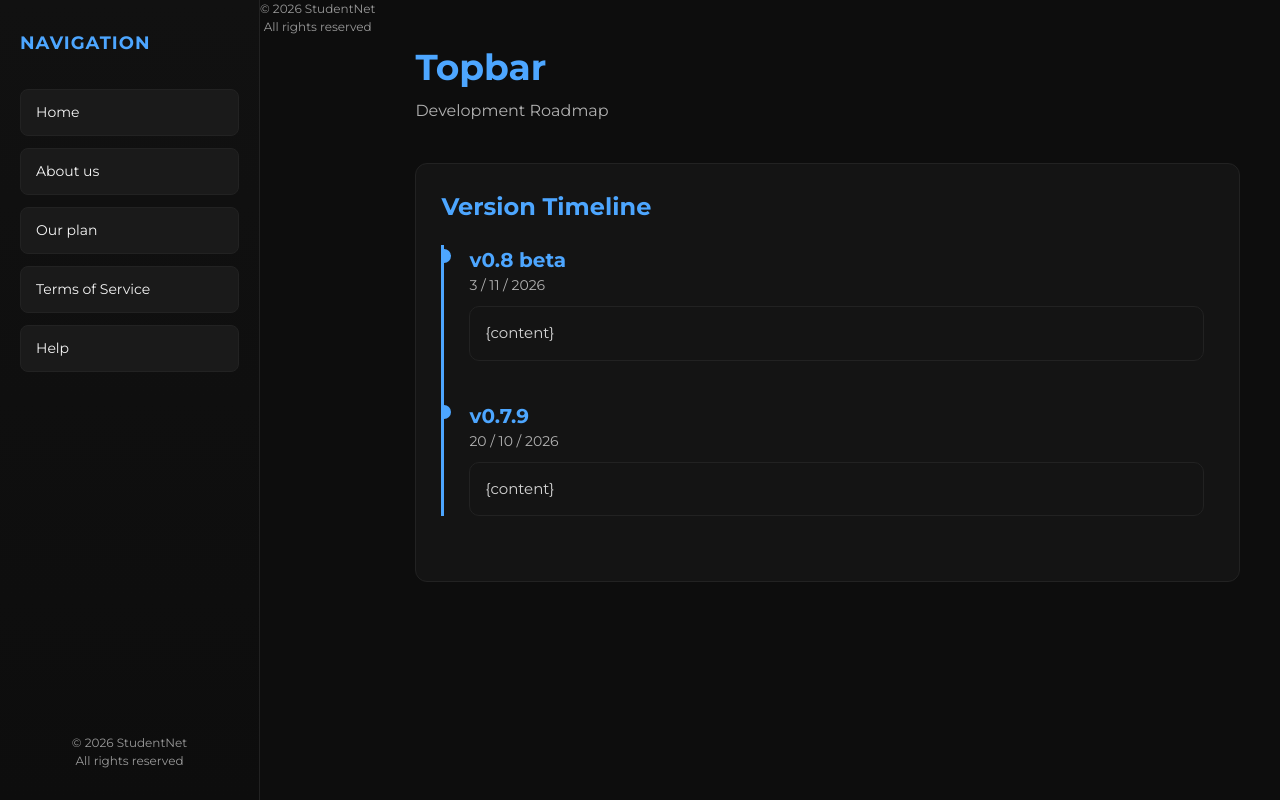
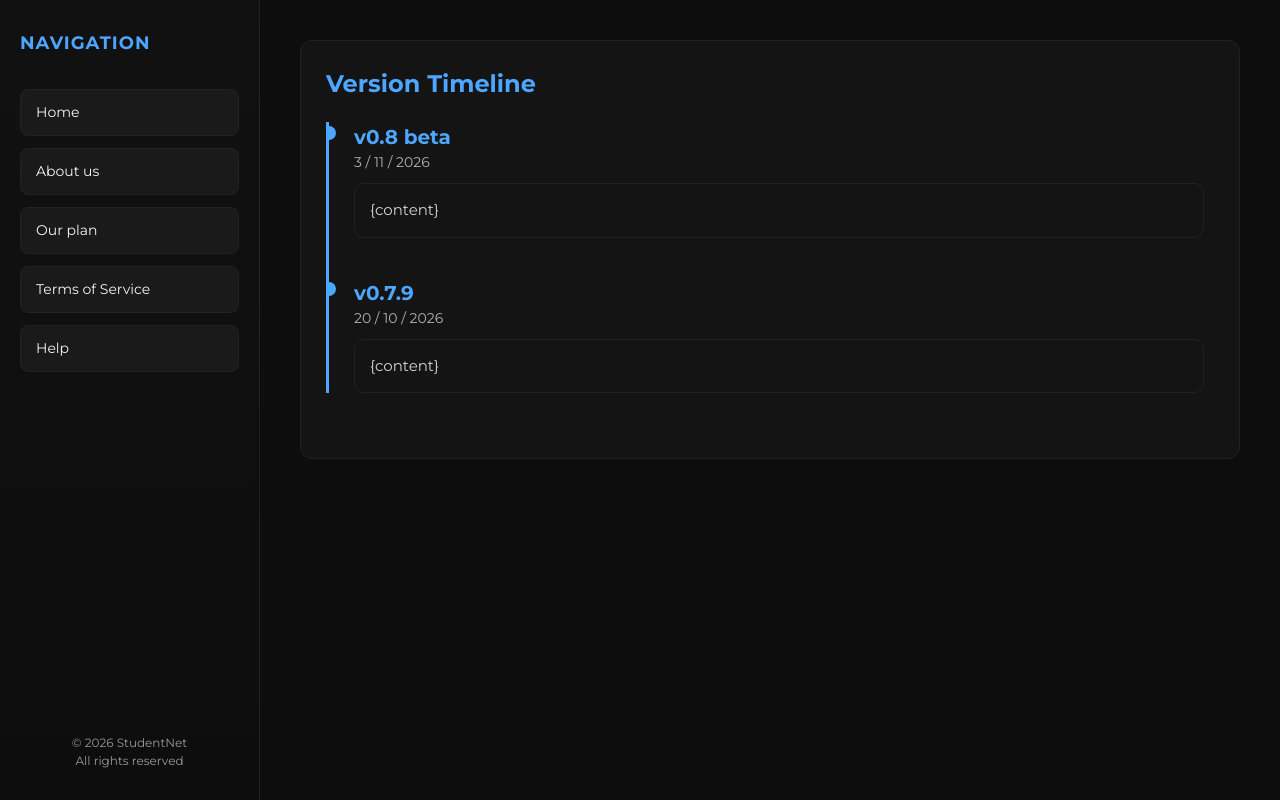
Before and after one commit to mainisaacshchong/studentnet, a website: page public/plan.html in a window 1280 px wide. Drawn offline with Linux system fonts and the light colour scheme.

Commit message:
Ready for Koyeb deployment

```diff
--- a/public/plan.html
+++ b/public/plan.html
@@ -89,19 +89,10 @@
 </div>
 
 
-    <div class="copyright">
-        © 2026 StudentNet<br>All rights reserved
-    </div>
-</div>
-
 <!-- MAIN CONTENT -->
 <div class="main">
 
     <!-- TOP BAR -->
-    <div class="welcome">
-        <h1>Topbar</h1>
-        <p style="opacity:0.7; margin-top:5px;">Development Roadmap</p>
-    </div>
 
     <!-- TIMELINE PANEL -->
     <div class="panel">
```
